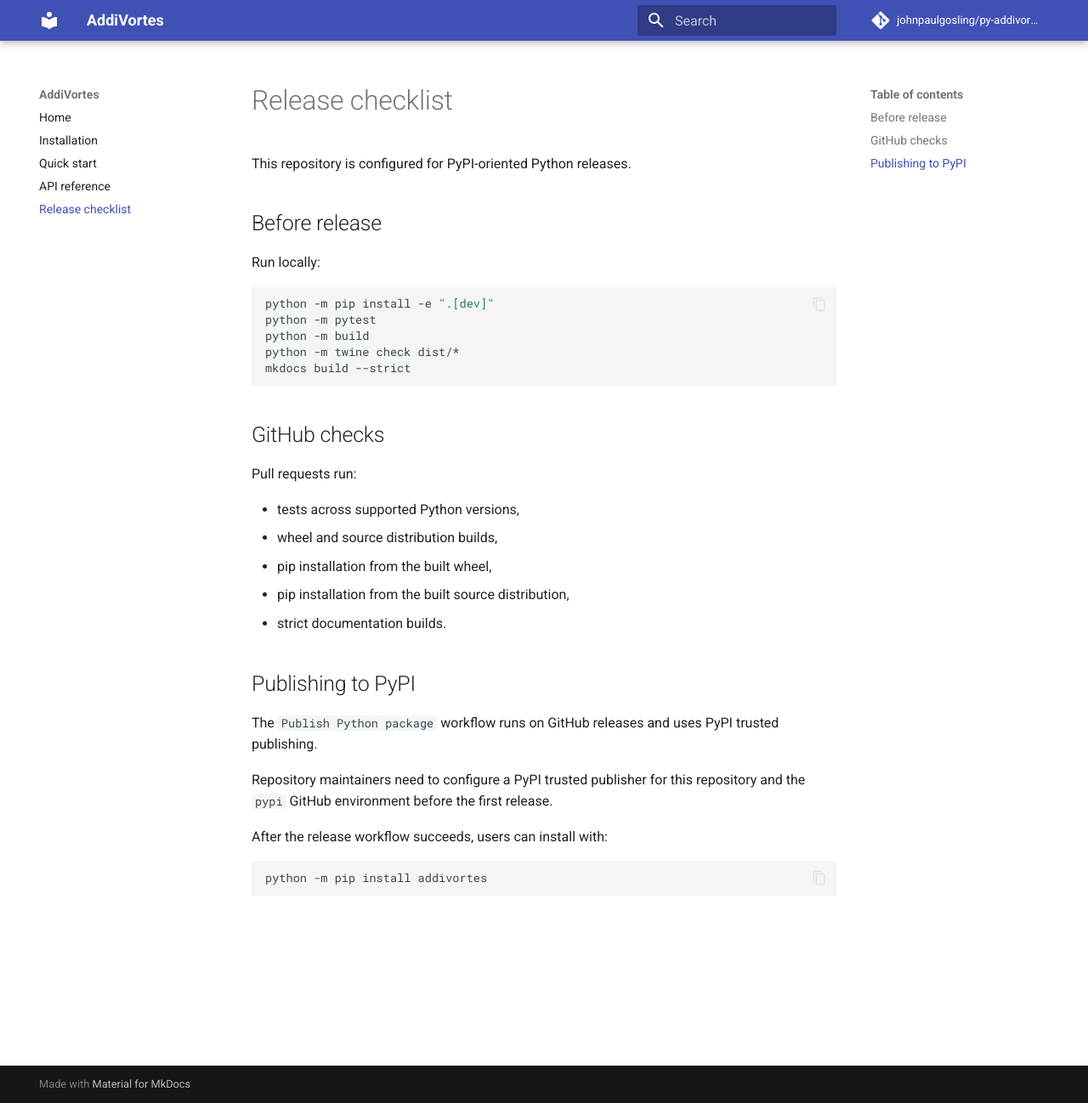
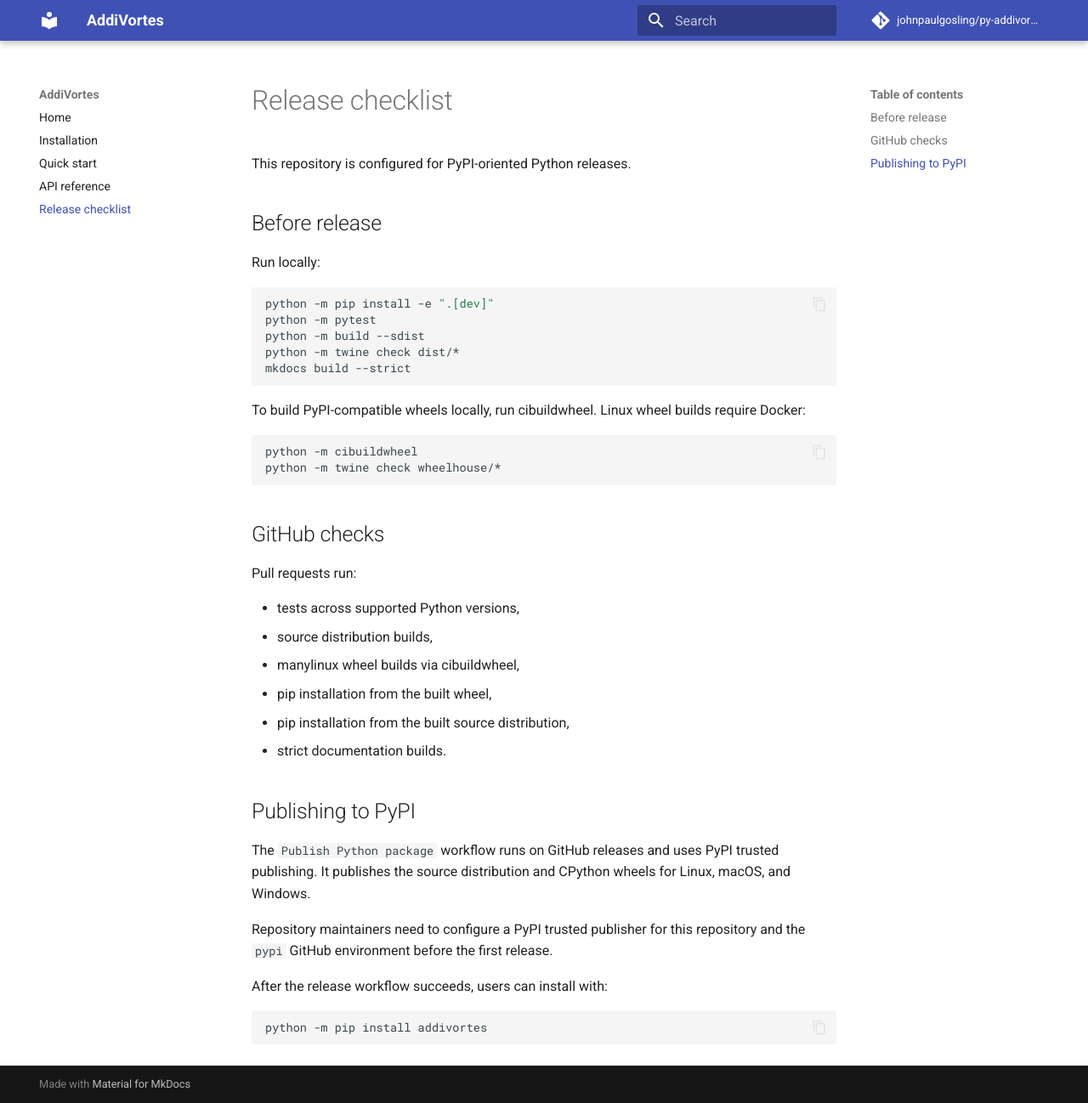
Before and after one commit to snowy-the-leopard/py-addivortes, an MkDocs documentation site: the page built from docs/release.md, in a window 1280 px wide and 1298 px high. Shown: the whole window at 85% size. Built offline with MkDocs 1.6.1 and Material for MkDocs 9.7.7, drawn with Linux system fonts in a browser that asks for light colours; comment, search, counter and statistics services are not loaded.

Commit message:
Prepare package for PyPI distribution
Co-authored-by: John Paul Gosling <johnpaulgosling@users.noreply.github.com>

````diff
--- a/docs/release.md
+++ b/docs/release.md
@@ -9,9 +9,17 @@ Run locally:
 ```bash
 python -m pip install -e ".[dev]"
 python -m pytest
-python -m build
+python -m build --sdist
 python -m twine check dist/*
 mkdocs build --strict
+```
+
+To build PyPI-compatible wheels locally, run cibuildwheel. Linux wheel builds
+require Docker:
+
+```bash
+python -m cibuildwheel
+python -m twine check wheelhouse/*
 ```
 
 ## GitHub checks
@@ -19,7 +27,8 @@ mkdocs build --strict
 Pull requests run:
 
 - tests across supported Python versions,
-- wheel and source distribution builds,
+- source distribution builds,
+- manylinux wheel builds via cibuildwheel,
 - pip installation from the built wheel,
 - pip installation from the built source distribution,
 - strict documentation builds.
@@ -27,7 +36,8 @@ Pull requests run:
 ## Publishing to PyPI
 
 The `Publish Python package` workflow runs on GitHub releases and uses PyPI
-trusted publishing.
+trusted publishing. It publishes the source distribution and CPython wheels for
+Linux, macOS, and Windows.
 
 Repository maintainers need to configure a PyPI trusted publisher for this
 repository and the `pypi` GitHub environment before the first release.
````
Also changed, not shown: README.md (+4 -2 lines), addivortes/__init__.py (+8 -1 lines), pyproject.toml (+11 -1 lines), 3 other files.
